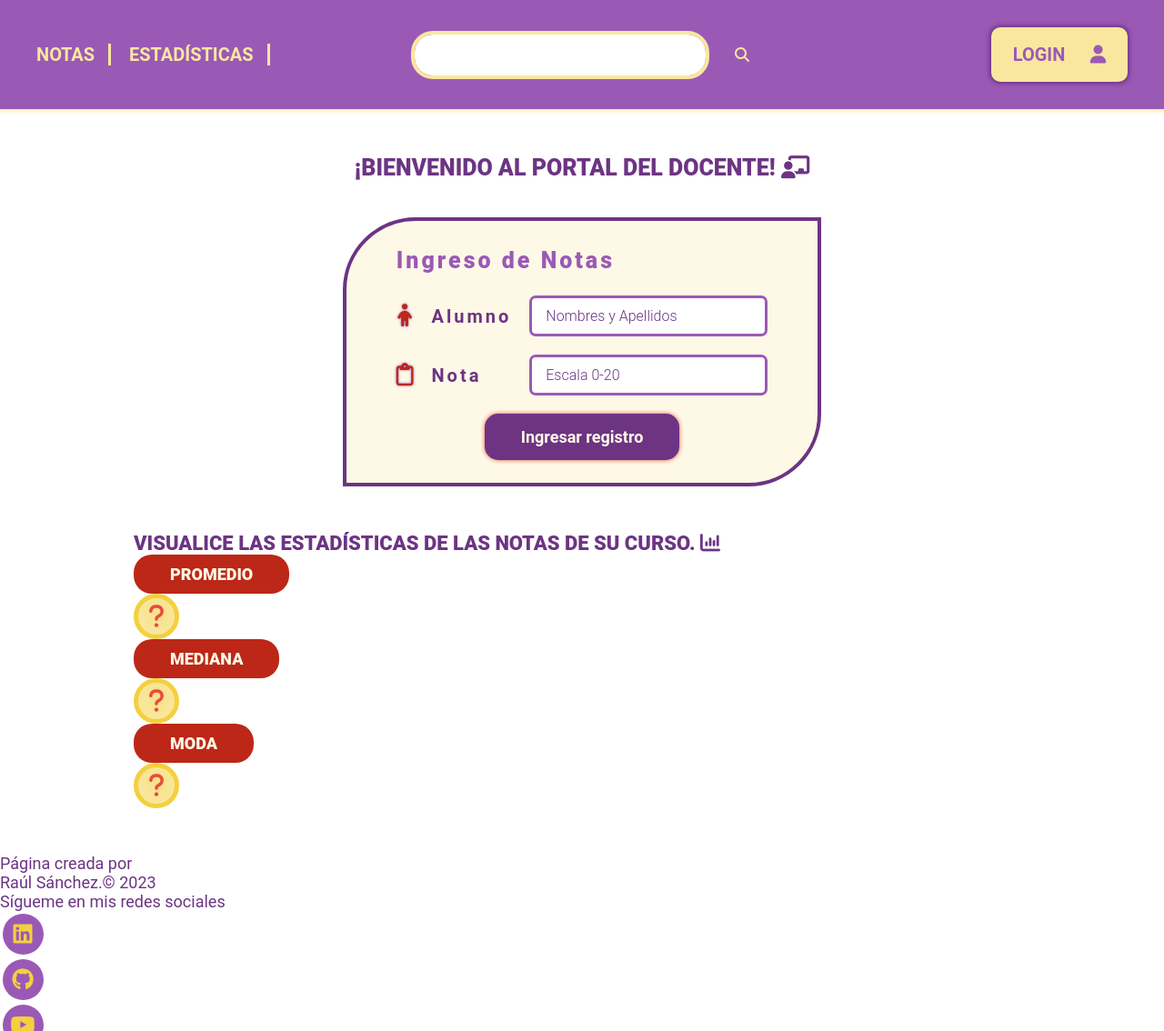
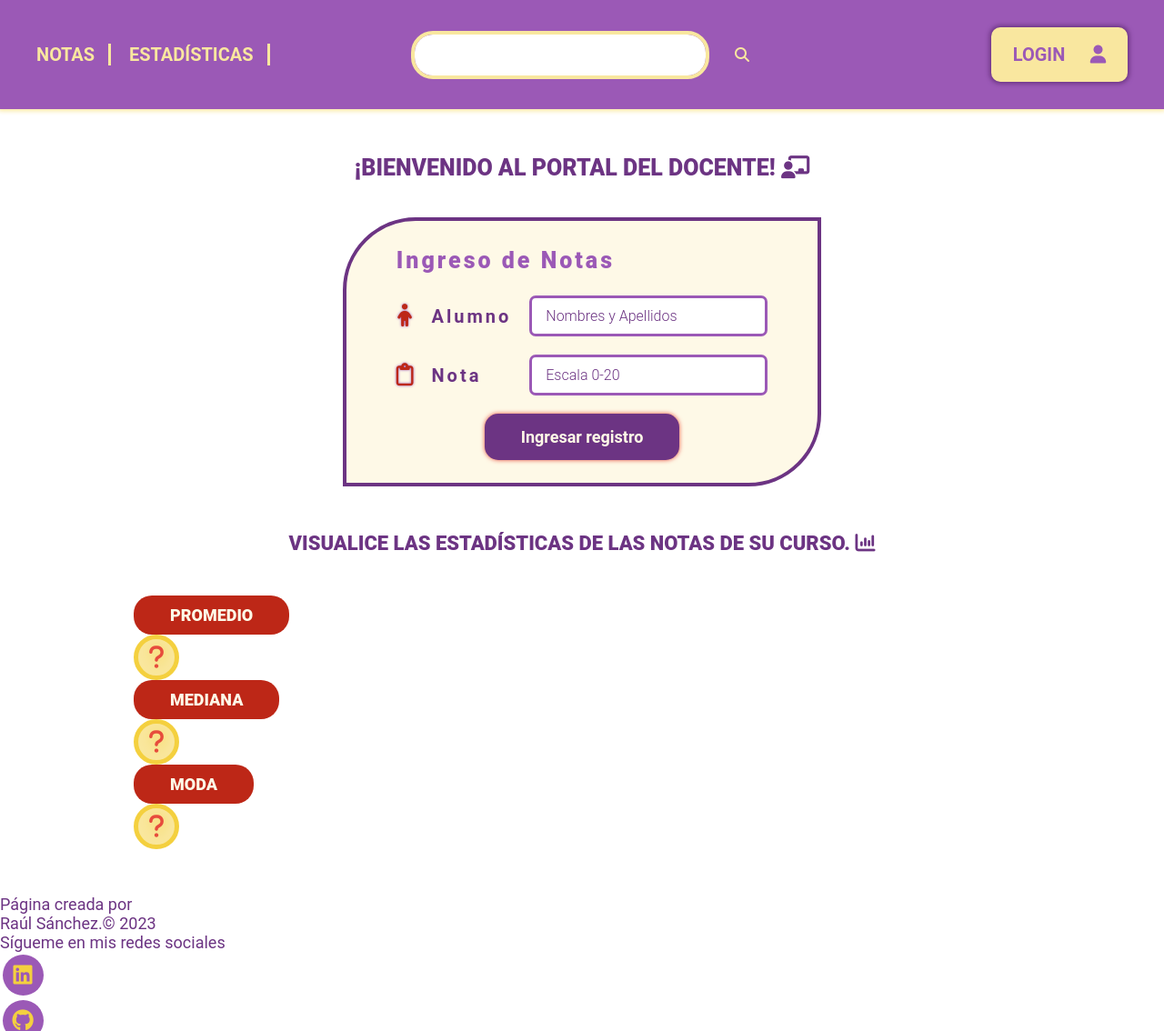
Before and after one commit to raulsr92/Proyecto1_Portal-ingreso-de-notas, a plain HTML site: page index.html in a window 1280 px wide. Shown: the top 1134 px of the page at 91% size. Drawn offline with Linux system fonts and the light colour scheme.

Commit message:
Se agregaron estilos adicionales en la sección 2

```diff
--- a/main.css
+++ b/main.css
@@ -171,6 +171,10 @@ main{
     height: auto;
     min-width: 360px;
     display: grid;
+}
+
+.main__statistics{
+    row-gap: 45px;
 }
 
 .main__input{
@@ -402,4 +406,5 @@ input[type="button"]:hover{
     color: var(--secondary-color);
     font-size: 22px;
     font-weight: 900;
+    justify-self: center;
 }
```
